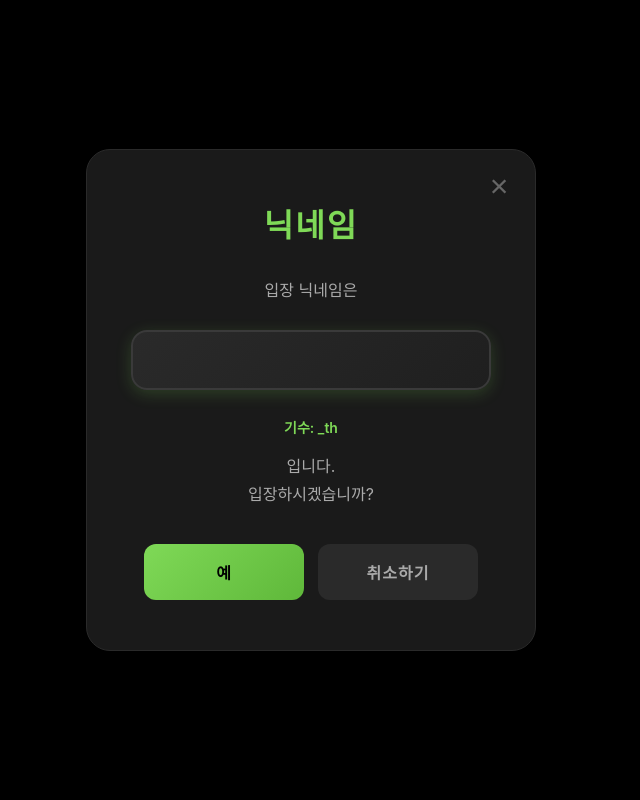
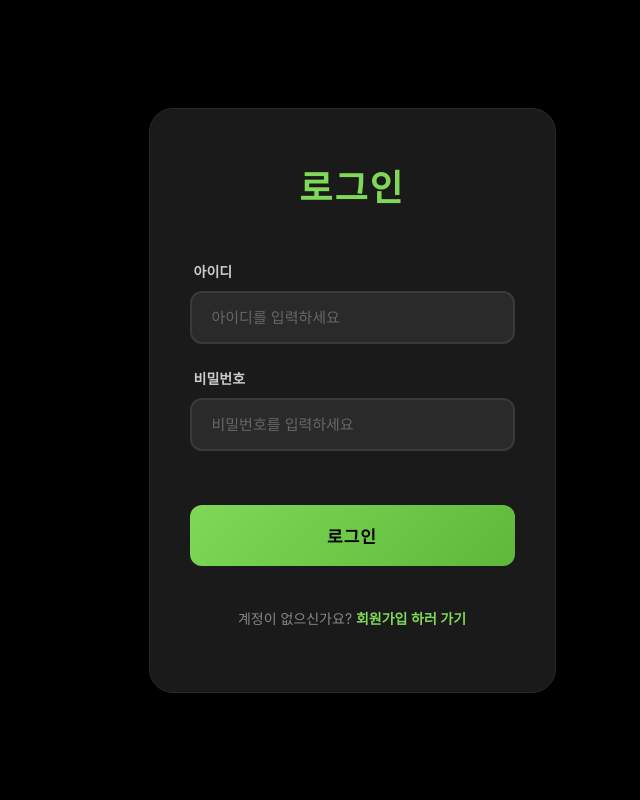
Before and after one commit to Pirogramming-24/hackathon_qteogry, a Django app: page / in a window 1280 px wide. Shown: the whole page, without its empty margins (329-969 px from the left). Run offline with Django 5.2, Linux system fonts and the light colour scheme; parts of the project's set-up code (start-up, migrations or seed data) failed here and were passed over.

Commit message:
Feat: 오류 수정

```diff
--- a/questions/urls.py
+++ b/questions/urls.py
@@ -12,6 +12,6 @@ urlpatterns = [
     path('<int:session_id>/', views.question_main, name='question_main'),
     path('<int:session_id>/<int:question_id>/', views.question_detail, name='question_detail'),
     # path('<int:session_id>/<int:question_id>/comments/create', views.comment_create,name='comment_create')
-https://github.com/Pirogramming-24/hackathon_qtegory/pull/20/conflict?name=questions%252Fviews.py&ancestor_oid=6a5f60b6828af18a168f4024e83bded43b4fb5f6&base_oid=5405aec8ff7df97913a64753c58879dab92fb363&head_oid=63470c24fd0c999610c0b1d4b430b11d84d407a9    path('like/<int:question_id>/', views.question_like, name='question_like'),
+    path('like/<int:question_id>/', views.question_like, name='question_like'),
     path('status/<int:question_id>/', views.question_update_status, name='question_update_status'),
 ]
--- a/users/static/users/css/login.css
+++ b/users/static/users/css/login.css
@@ -227,7 +227,9 @@ body {
 }
 
 /* 모달 버튼 공통 스타일 */
-.modal-buttons button {
+/* 👇 수정 후 (아래 코드로 덮어씌우세요) */
+.modal-buttons button,
+.modal-buttons a {
     flex: 1;
     padding: 16px 0;
     border: none;
@@ -239,6 +241,14 @@ body {
     max-width: 160px;
     text-transform: uppercase;
     letter-spacing: 1px;
+
+    /* a 태그를 버튼처럼 보이게 하기 위한 필수 속성 추가 */
+    display: flex;             /* 박스 형태로 변경 */
+    justify-content: center;   /* 가로 가운데 정렬 */
+    align-items: center;       /* 세로 가운데 정렬 */
+    text-decoration: none;     /* 밑줄 제거 */
+    box-sizing: border-box;    /* 패딩 포함 크기 계산 */
+    color: #000000;            /* 글자색 강제 지정 (필요 시) */
 }
 
 /* 예 버튼 */
--- a/users/templates/users/login.html
+++ b/users/templates/users/login.html
@@ -6,7 +6,7 @@
     <meta charset="UTF-8">
     <meta name="viewport" content="width=device-width, initial-scale=1.0">
     <title>Qtegory 로그인</title>
-    <link rel="stylesheet" href="{% static 'users/css/signup.css' %}?v={% now 'U' %}">
+    <link rel="stylesheet" href="{% static 'users/css/login.css' %}?v={% now 'U' %}">
 </head>
 <body>
 
@@ -40,9 +40,11 @@
         </div>
     </div>
 
-    <div class="modal-overlay {% if show_popup %}active{% endif %}">
+    <!-- 닉네임 팝업 모달 -->
+    {% if show_popup %}
+    <div class="modal-overlay active">
         <div class="modal-content">
-            <button class="btn-close" onclick="closeModal()">×</button>  <!-- 추가 -->
+            <button class="btn-close" onclick="closeModal()">×</button>
 
             <h3 class="modal-title">닉네임</h3>
             <p class="modal-text">입장 닉네임은</p>
@@ -51,7 +53,6 @@
                 {{ nickname }}
             </div>
 
-            <!-- 👇 기수 정보 추가 -->
             <p class="modal-text generation-info">
                 기수: {{ user.profile.generation|generation_format }}
             </p>
@@ -60,17 +61,21 @@
 
             <div class="modal-buttons">
                 <a href="{% url 'live_sessions:session_list' %}" class="btn-yes">예</a>
-                <button class="btn-cancel" onclick="closeModal()">취소하기</button>  <!-- 수정 -->
+                <button class="btn-cancel" onclick="closeModal()">취소하기</button>
             </div>
         </div>
     </div>
-        <!-- body 닫기 태그 전에 스크립트 추가 -->
+    {% endif %}
+
     <script>
     function closeModal() {
-        document.querySelector('.modal-overlay').classList.remove('active');
+        const modal = document.querySelector('.modal-overlay');
+        if (modal) {
+            modal.classList.remove('active');
+        }
     }
 
-        // ESC 키로 닫기
+    // ESC 키로 닫기
     document.addEventListener('keydown', function(e) {
         if (e.key === 'Escape') {
             closeModal();
```
